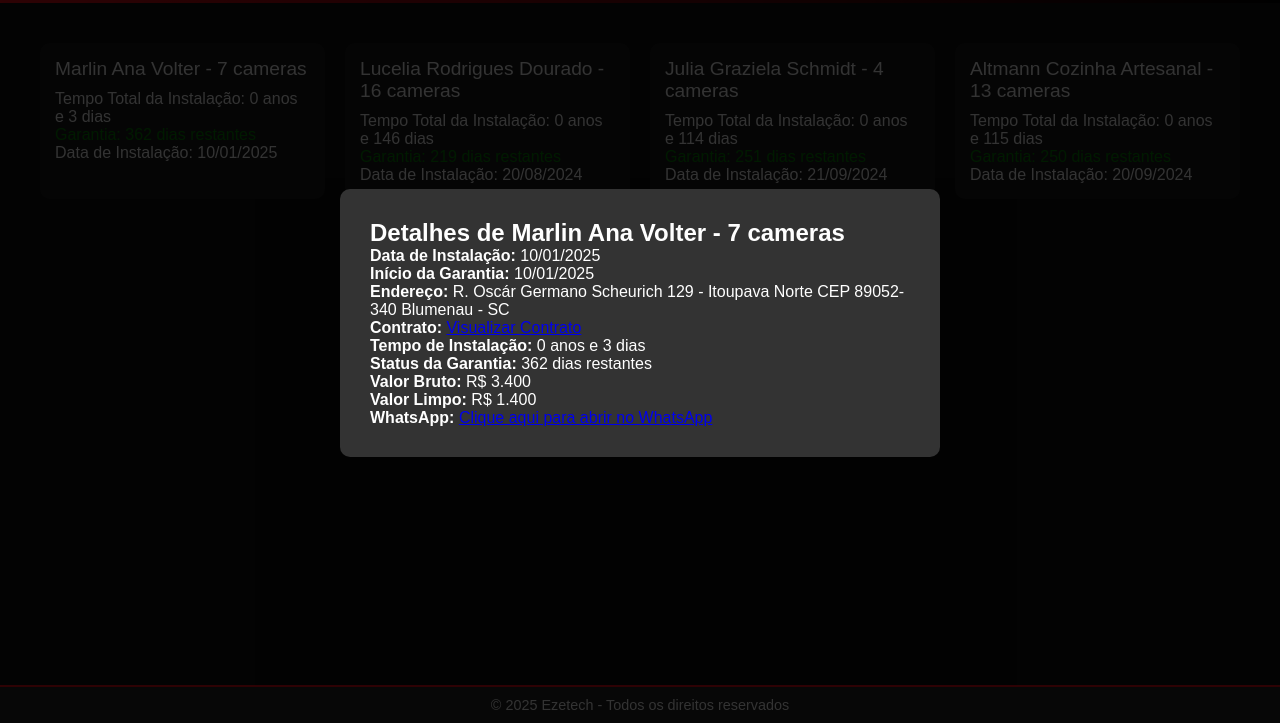
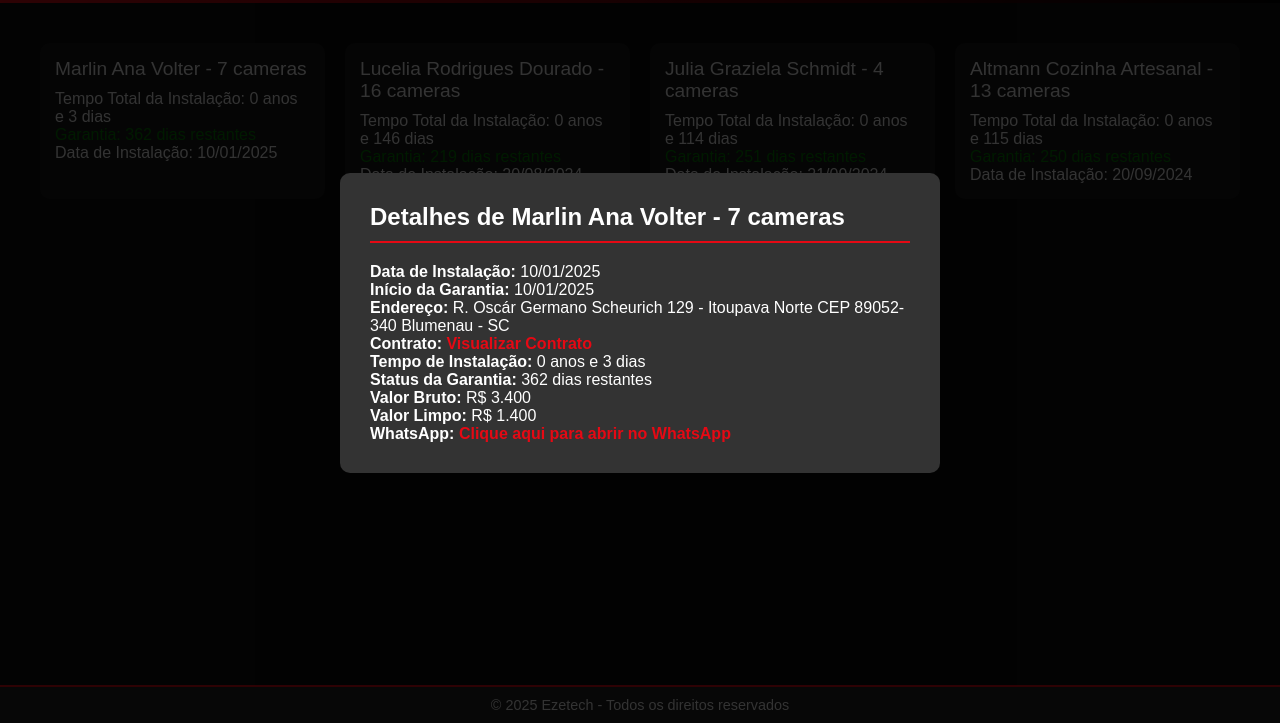
Before and after one commit to Ezequielblu/site-controle-clientes, a plain HTML site: page index.html in a window 1280 px wide. Both pictures are taken after a click on the element 182 px from the left and 198 px from the top of the page. Shown: the part 77-800 px from the top of the page. Drawn offline with Linux system fonts and the light colour scheme.

Commit message:
Update styles.css
novo estilo aba detalhes

```diff
--- a/styles.css
+++ b/styles.css
@@ -232,3 +232,22 @@ main {
     flex: 1;
     padding: 20px;
 }
+/* Linha de separação no modal de detalhes */
+.modal-content h2 {
+    border-bottom: 2px solid #e50914;
+    padding-bottom: 10px;
+    margin-bottom: 20px;
+}
+
+/* Estilo para links no modal */
+.modal-content a {
+    color: #e50914;
+    text-decoration: none;
+    font-weight: bold;
+    transition: color 0.3s;
+}
+
+.modal-content a:hover {
+    color: #ff6161;
+    text-decoration: underline;
+}
```
